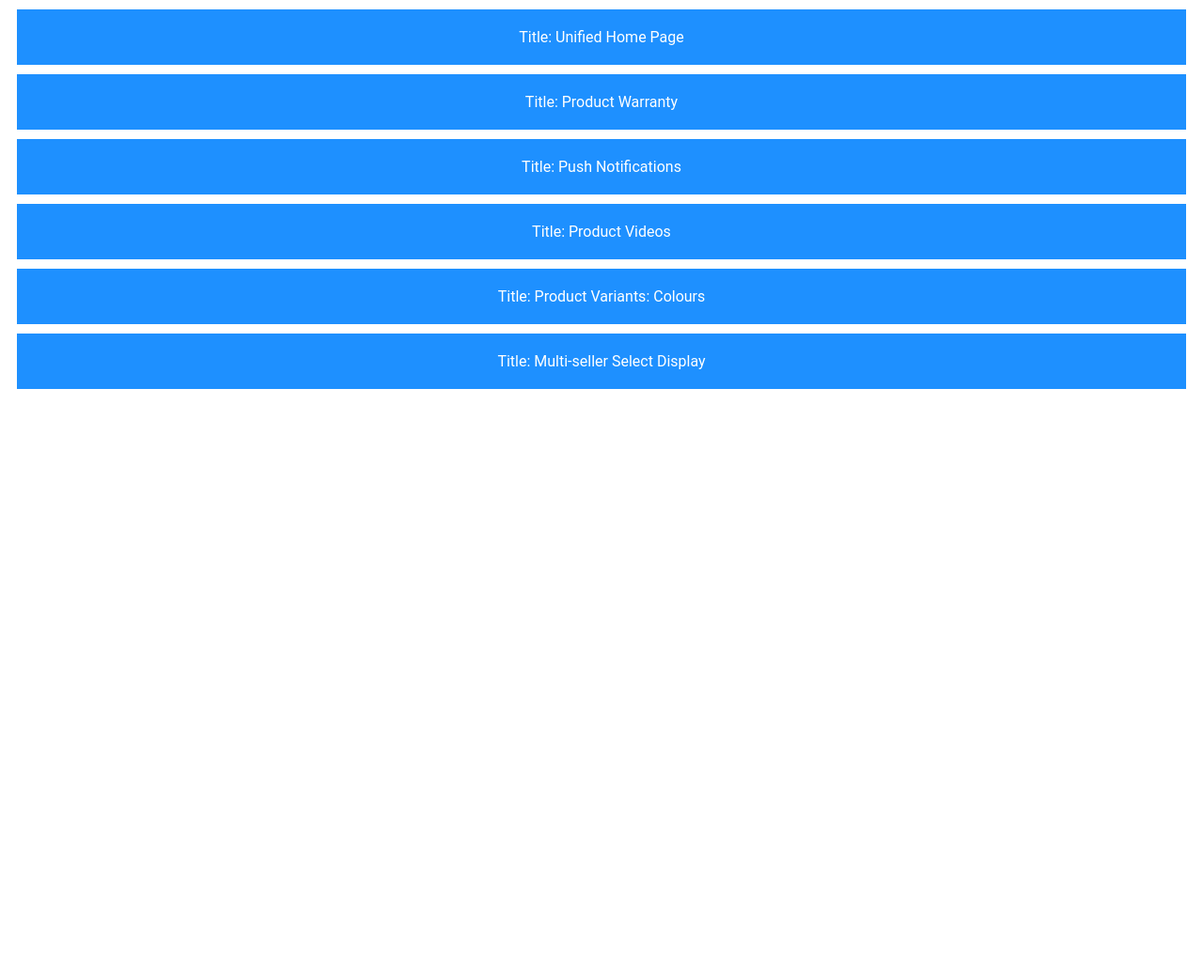
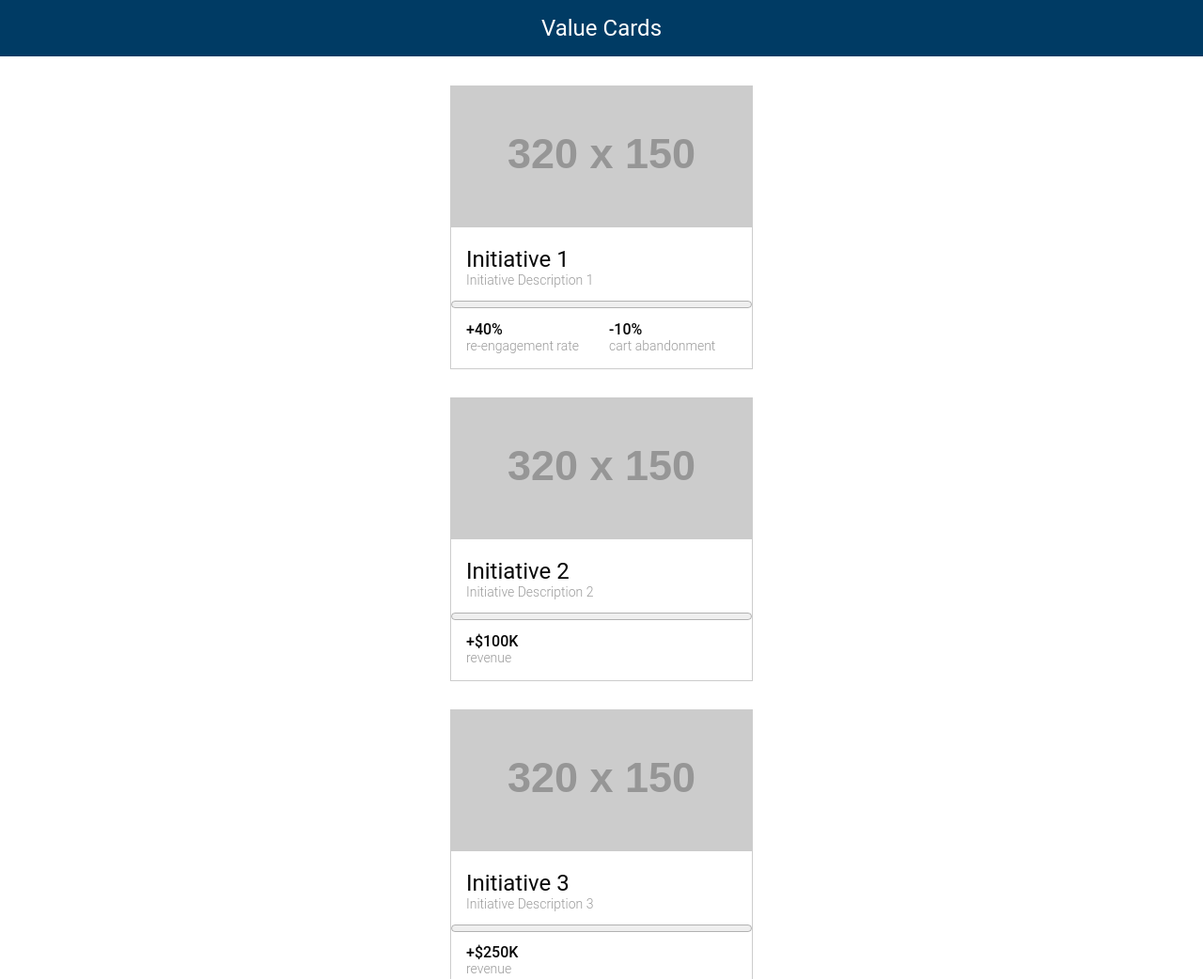
Before and after one commit to value-cards/value-cards.github.io, a plain HTML site: page index.html in a window 1280 px wide. Shown: the top 1042 px of the page at 94% size. Before the commit the page ends 800 px from the top, so only its background shows below. Drawn offline with Linux system fonts and the light colour scheme; placeholder pictures from the web are drawn by us.

Commit message:
Example working template
Minimal code example for dynamically templating team roadmaps

```diff
--- a/index.html
+++ b/index.html
@@ -1,57 +1,148 @@
 <!DOCTYPE html>
 <html>
+<meta name="viewport" content="width=device-width, initial-scale=1, user-scalable=no">
   <body>
     <style>
       * {
         font-family: 'Roboto', Arial;
-
+      }
+      body {
+        margin: 0;
+      }
+      header, .header {
+        background-color: #003b64;
+        color: #fff;
+        padding: 8px;
+        text-align: center;
       }
       .card {
-  color: white;
-  background-color: DodgerBlue;
-  padding: 20px;
+        color: #090909;
+        background-color: white;
+        outline: 1px solid #ccc;
         text-align: center;
-  margin: 10px;
+        margin: 32px auto;
+        max-width: 320px;
+        padding-bottom: 16px;
+      }
+      .title-block {
+        padding-top: 16px;
+        padding-left: 16px;
+        padding-bottom: 2px;
+      }
+      h1, h2, .table{
+        text-align: left;
+        margin: 0;
+      }
+      h1 {
+        font-weight: 400;
+        font-size: 24px;
+      }
+      h2 {
+        font-weight: 300;
+        font-size: 14px;
+        color: #9B9B9B;
+      }
+      .table {
+        display: flex;
+        padding-left: 16px;
+      }
+      .table>div {
+        margin-right: 32px;
+      }
+      .kpi {
+        font-weight: 500;
+      }
+      progress {
+        width: 100%;
+        margin-top: 8px;
+        margin-bottom: 8px;
+      }
+      .line-break {
+        border: 0.5px solid #9B9B9B;
+        margin-top: 16px;
+        margin-bottom: 16px;
       }
     </style>
 
-<!-- <h1>Value Cards</h1> -->
-
-<!-- <p>Filters, etc.</p> -->
+    <header>
+      <h1 class="header">Value Cards</h1>
+    </header>
+    <!-- <input type="checkbox" id="showDone" name="done" value="done"> -->
+      <!-- <label for="showDone">Show Done</label> -->
 
     <template>
-  <div class="card">Title: </div>
+      <div class="card">
+        <div>
+          <a href="https://www.google.com">
+            <img src="https://placehold.it/320x150">
+          </a>
+        </div>
+
+        <div class="title-block">
+          <h1>title</h1>
+          <h2>description</h2>
+        </div>
+        <!-- <div class="line-break"></div> -->
+        <progress value="80" max="100"></progress>
+        <div class="table">
+          <div>
+            <div class="kpi">KPI</div>
+            <h2 class="metric">metric</h2>
+          </div>
+          <div>
+            <div class="kpi">KPI</div>
+            <h2 class="metric">metric</h2>
+          </div>
+        </div>
+      </div>
     </template>
 
+    <script src="js/sample.js">
+    </script>
+
     <script>
-var myArr = [
-  "Unified Home Page",
-  "Product Warranty",
-  "Push Notifications",
-  "Product Videos",
-  "Product Variants: Colours",
-  "Multi-seller Select Display"
-];
+    function showContent() {
+      // grab the template element and temporarily store it
+      var temp = document.getElementsByTagName("template")[0];
+
+      // do this for as many items as there are in the list
+      for (i = 0; i < initiatives.length; i++) {
+
+        // update the template from the included js
+        updateData();
+
+        // clone the entire node which was stored temporarily
+        var clone = temp.content.cloneNode(true);
+        //Create a new node, based on the template:
+        card = document.importNode(clone, true);
+
+        //append the new node wherever you like:
+        document.body.appendChild(card);
+      }
+
+      function updateData (){
+        // for each element,
+        // (1) select the h1 tag within the temporarily stored element
+        // (2) set the text to be the first string in the array
+        h1 = temp.content.querySelector("h1");
+        h1.textContent = initiatives[i];
+        h2 = temp.content.querySelector("h2");
+        h2.textContent = descriptions[i];
+        progressBar = temp.content.querySelector("progress");
+        progressBar.value = progressValues[i];
+        // Key performance indicator metrics
+        kpi = temp.content.querySelectorAll(".kpi")[0];
+        kpi.textContent = primaryKPIs[i];
+        metric = temp.content.querySelectorAll(".metric")[0];
+        metric.textContent = primaryMetrics[i];
+        kpi = temp.content.querySelectorAll(".kpi")[1];
+        kpi.textContent = secondaryKPIs[i];
+        metric = temp.content.querySelectorAll(".metric")[1];
+        metric.textContent = secondaryMetrics[i];
+      }
+    }
 
     showContent();
-
-function showContent() {
-  var temp, item, a, i;
-  //get the template element:
-  temp = document.getElementsByTagName("template")[0];
-  //get the DIV element from the template:
-  item = temp.content.querySelector("div");
-  //for each item in the array:
-  for (i = 0; i < myArr.length; i++) {
-    //Create a new node, based on the template:
-    a = document.importNode(item, true);
-    //Add data from the array:
-    a.textContent += myArr[i];
-    //append the new node wherever you like:
-    document.body.appendChild(a);
-  }
-}
     </script>
-
   </body>
 </html>
--- /dev/null
+++ b/js/sample.js
@@ -0,0 +1,47 @@
+var initiatives = [
+  "Initiative 1",
+  "Initiative 2",
+  "Initiative 3",
+  "Initiative 4"
+];
+var descriptions = [
+  "Initiative Description 1",
+  "Initiative Description 2",
+  "Initiative Description 3",
+  "Initiative Description 4"
+];
+var progressValues = [
+  "0",
+  "0",
+  "0",
+  "0"
+];
+var primaryKPIs = [
+  "+40%",
+  "+$100K",
+  "+$250K",
+  "+$500K",
+  "+$600K"
+]
+var primaryMetrics = [
+  "re-engagement rate",
+  "revenue",
+  "revenue",
+  "revenue",
+  "revenue"
+]
+var secondaryKPIs = [
+  "-10%",
+  "",
+  "",
+  "",
+  ""
+];
+
+var secondaryMetrics = [
+  "cart abandonment",
+  "",
+  "",
+  "",
+  ""
+]
```
Also changed, not shown: 3 other files. Lines whose indentation alone changed are shown as unchanged.
